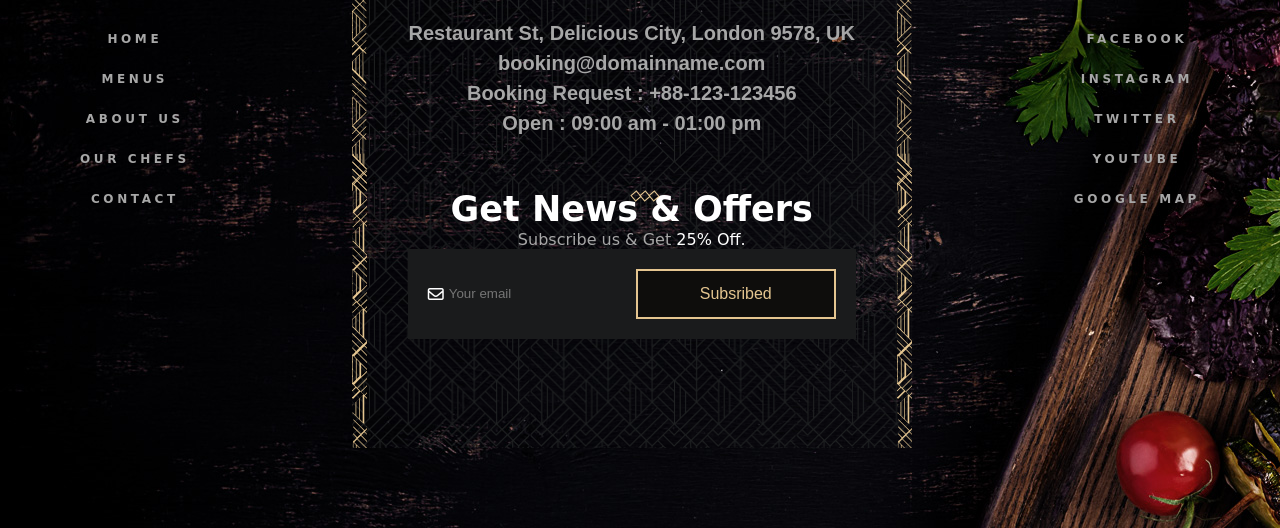
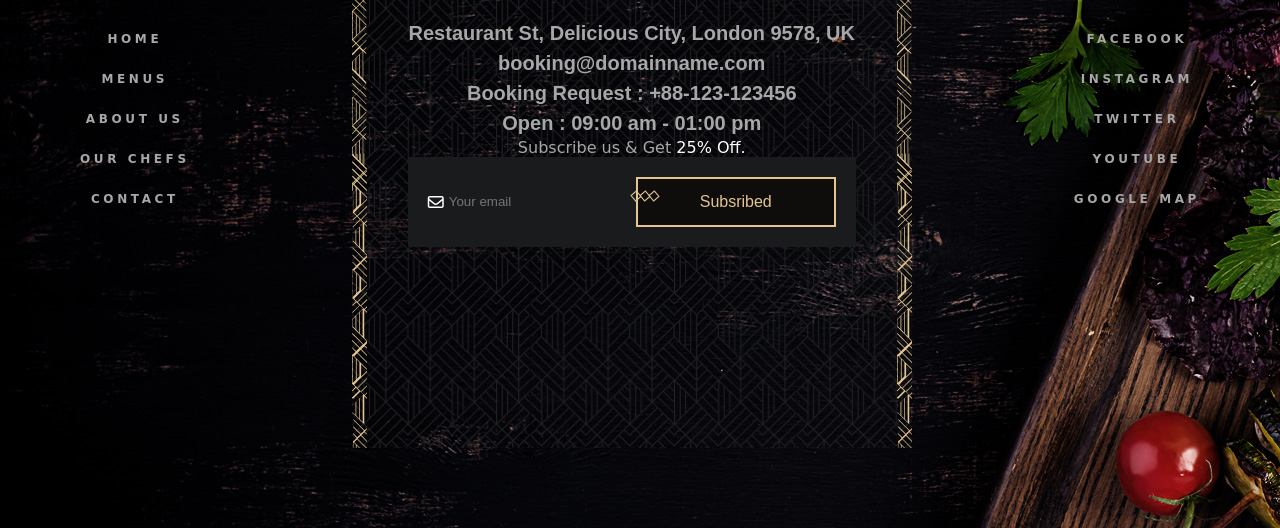
Before and after one commit to AdityaShah272001/sass-figma, a plain HTML site: page index.html in a window 1280 px wide. Shown: the part 3865-4393 px from the top of the page. Drawn offline with Linux system fonts and the light colour scheme; a web font is replaced by a local one.

Commit message:
h3 removed

```diff
--- a/index.html
+++ b/index.html
@@ -277,7 +277,7 @@
                         <div class="first-square"></div>
                     </div>
                     <div class="head-content">
-                        <h3>Get News & Offers</h3>
+                        <!-- <h3>Get News & Offers</h3> -->
                         <span>Subscribe us & Get <span class="text-white">25% Off.</span></span>
                     </div>
                     <div class="email">
```
